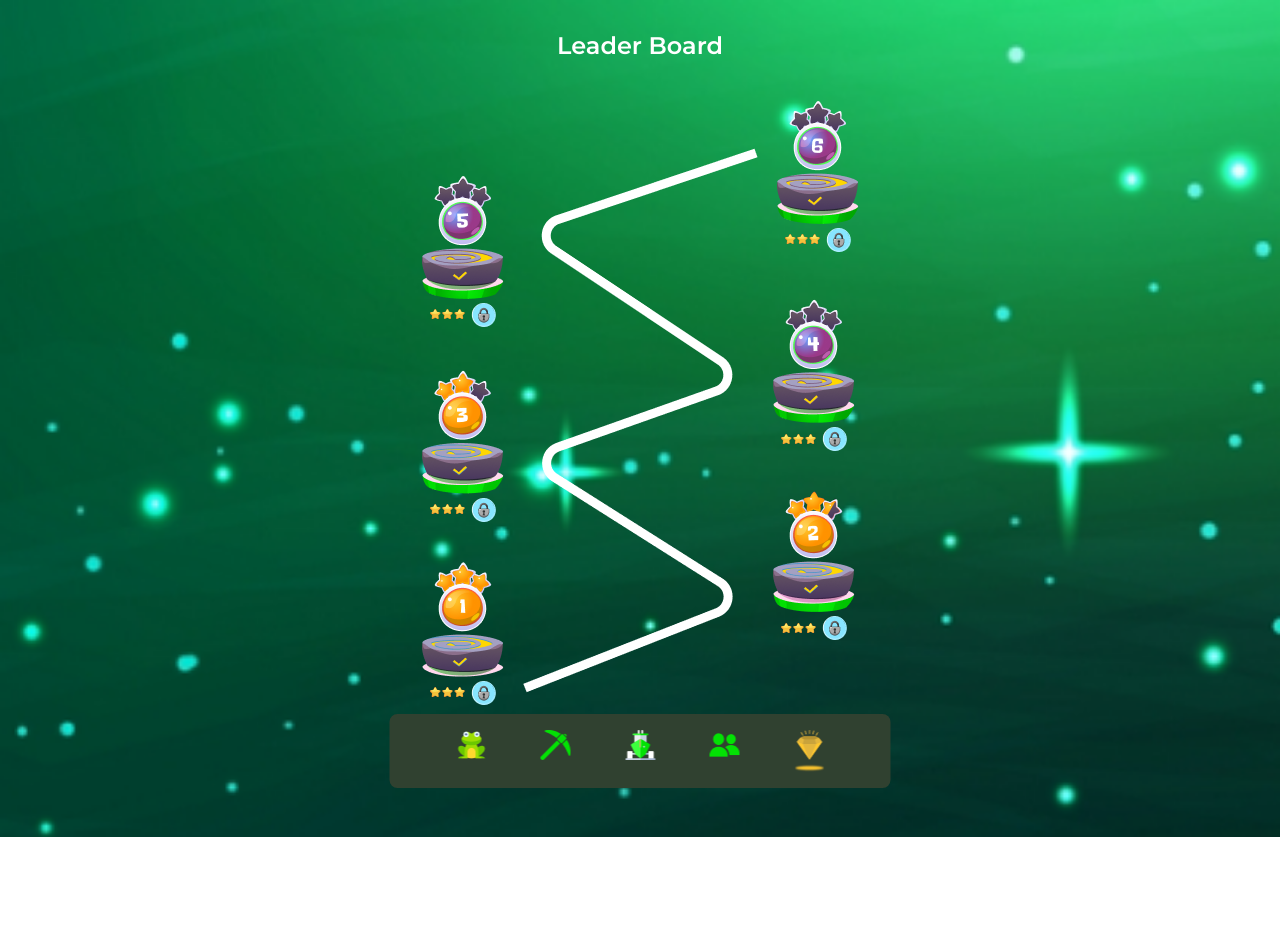
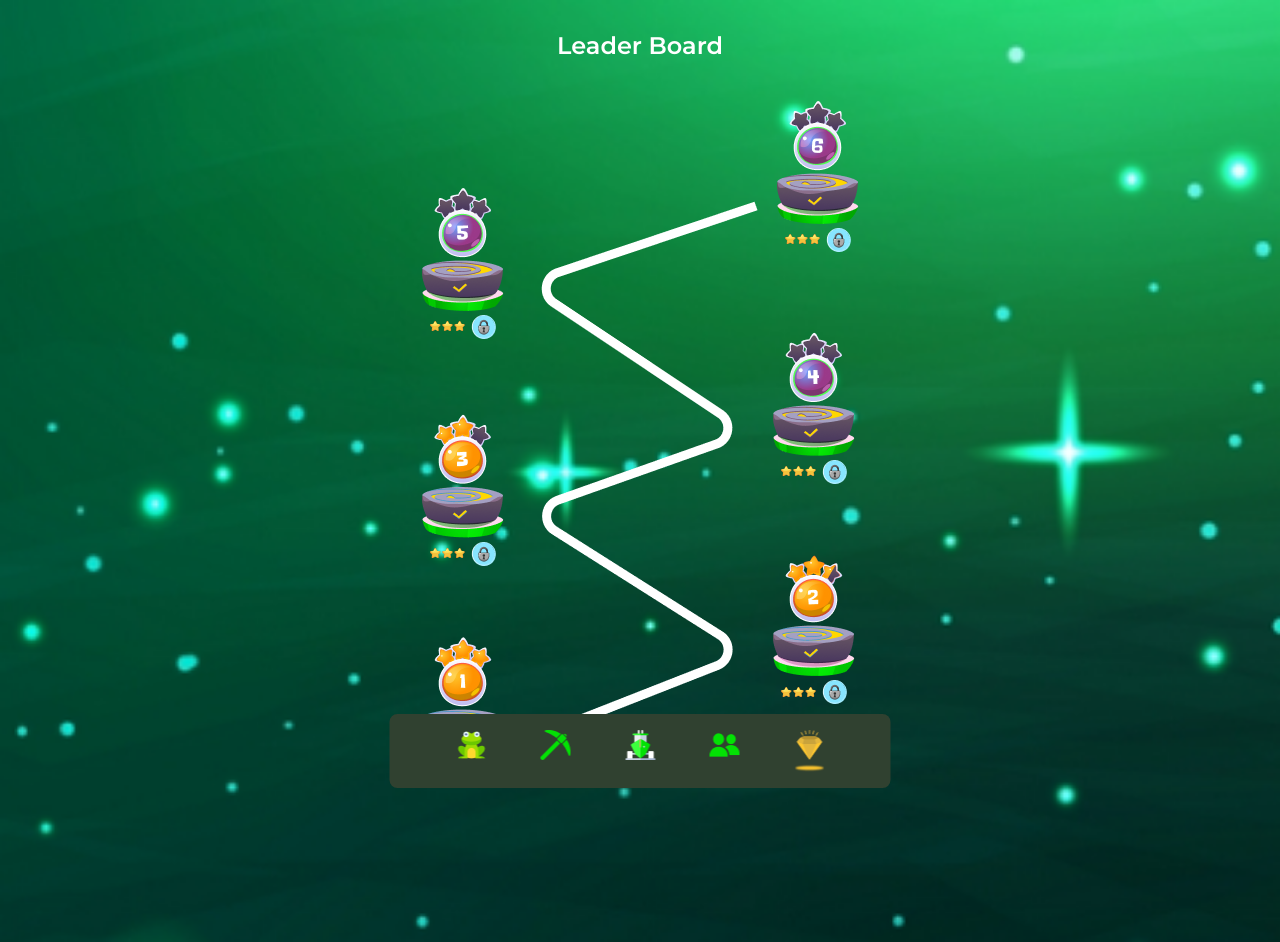
Before and after one commit to Yasir365/Zumator-Bot, a React (Vite) app: page /money in a window 1280 px wide. Before the commit the page ends 837 px from the top, so only its background shows below. Built offline with nearby package versions, Linux system fonts and the light colour scheme.

Commit message:
Update arena.scss

```diff
--- a/src/pages/arena/arena.scss
+++ b/src/pages/arena/arena.scss
@@ -10,7 +10,7 @@
         position: relative;
         margin: 0 12px;
         margin-top: 40px;
-        height: 80vh;
+        height: 745px;
         background: url('/images/arena/connector.png') no-repeat center center;
 
         .item{
```
